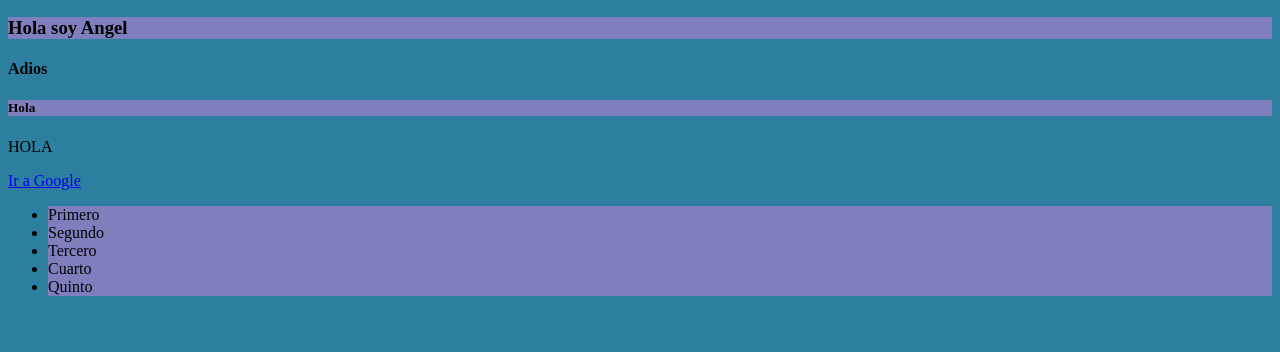
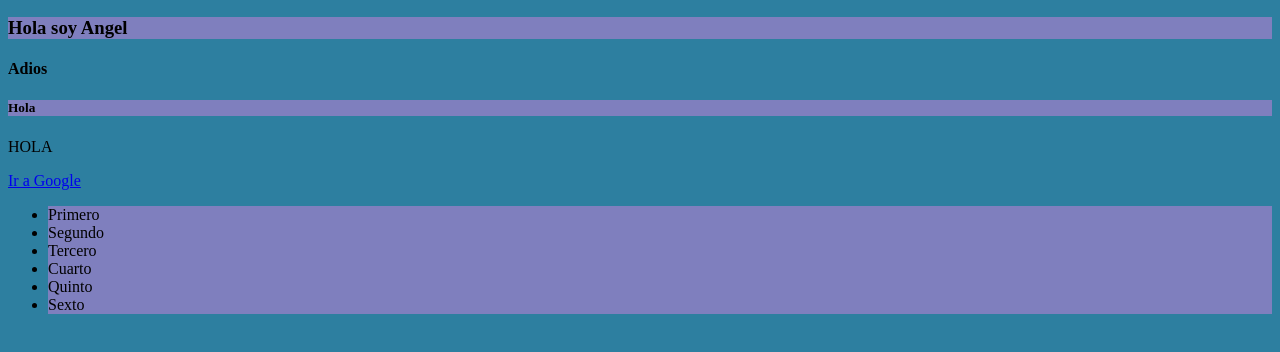
Before and after one commit to angel-delacruz-JA/Mi-primer-practica, a plain HTML site: page index.html in a window 1280 px wide. Shown: the part 110-462 px from the top of the page. Drawn offline with Linux system fonts and the light colour scheme.

Commit message:
Modifique una linea de codigo

```diff
--- a/index.html
+++ b/index.html
@@ -21,6 +21,7 @@
         <li style="background-color: rgb(127, 127, 190);">Tercero</li>
         <li style="background-color: rgb(127, 127, 190);">Cuarto</li>
         <li style="background-color: rgb(127, 127, 190);">Quinto</li>
+        <li style="background-color: rgb(127, 127, 190);">Sexto</li>
     </ul>
 </header>
 
```
